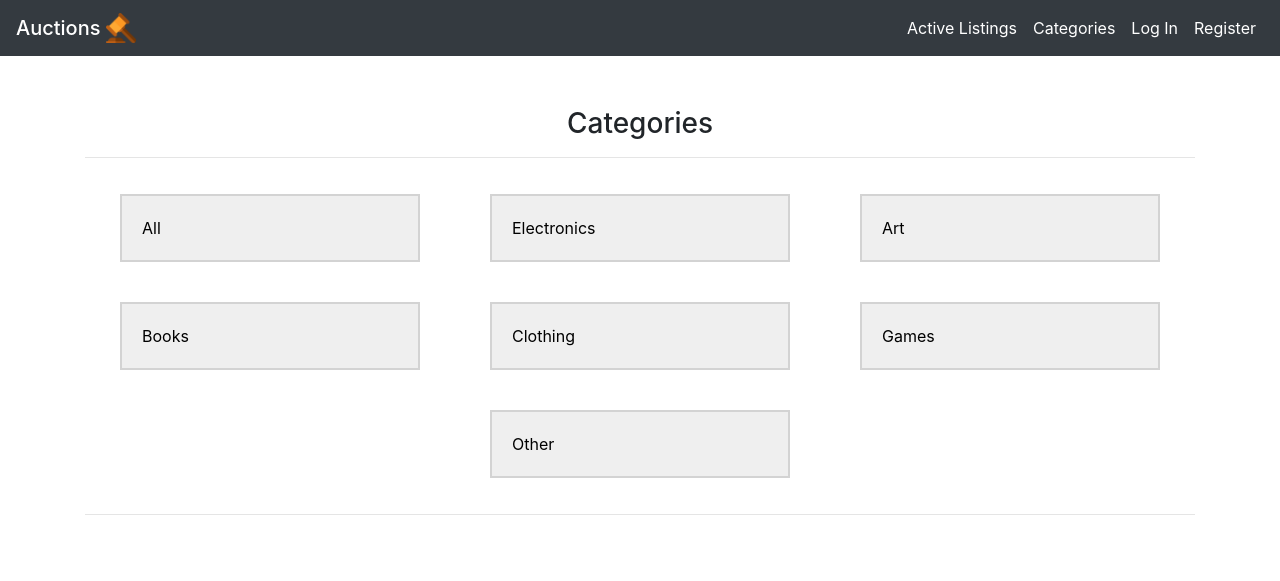
After one commit to hatimpiplodwala/CS50W, a Django app: page /category in a window 1280 px wide. The commit adds this page. Shown: the top 581 px of the page. Run offline with Django 3.2, Linux system fonts and the light colour scheme; data comes from the database, SQL or seed files in the repository; both versions use the stored data as it was after the commit; some libraries are stand-ins or nearby versions.

Commit message:
added category template and removed dropdown

```diff
--- a/Project-2/commerce/auctions/static/auctions/styles.css
+++ b/Project-2/commerce/auctions/static/auctions/styles.css
@@ -13,12 +13,12 @@
     text-align: left;
 }
 
-#listingpage{
+#listingpage, #categorypage{
     display: flex;
     flex-wrap: wrap;
 }
 
-#listingpage > div{
+#listingpage > div, #categorypage > button{
     margin-right: auto;
     margin-left: auto;
     margin-top: 20px;
@@ -34,10 +34,10 @@
     object-fit: contain;
 }
 
-#listingpage > p{
+#listingpage > p, #categorypage > p{
     margin-left: auto;
     margin-right: auto;
-    margin-bottom: 0%;
+    margin-bottom: 0;
     max-width: 100%;
     max-height: 100%;
     width: auto;
--- /dev/null
+++ b/Project-2/commerce/auctions/templates/auctions/categories.html
@@ -0,0 +1,25 @@
+{% extends "auctions/layout.html" %}
+
+{% block body %}
+
+    {% if message %}
+        <div class="alert alert-danger" role="alert">{{ message }}</div>
+    {% endif %}
+
+    <div class="container center">
+        <h3>Categories</h3>
+        <hr>
+        <form action="{% url 'category' %}" method="post">
+            {% csrf_token %}
+            <div id = "categorypage">
+                {% for i in categories%}
+                    <button name="category" value={{i}}>{{i}}</button>
+                {% empty %}
+                    <p>No categories</p>
+                {% endfor %}
+            </div>
+        <form>
+        <hr>
+    </div>
+
+{% endblock %}
--- a/Project-2/commerce/auctions/templates/auctions/layout.html
+++ b/Project-2/commerce/auctions/templates/auctions/layout.html
@@ -28,14 +28,7 @@
                         <a class="nav-link" href="{% url 'index' %}">Active Listings</a>
                     </li>
                     <li class="nav-item active dropdown">
-                        <a class="nav-link dropdown-toggle" href="#" id="navbarDropdown" role="button" data-toggle="dropdown" aria-haspopup="true" aria-expanded="false">
-                            Categories
-                        </a>
-                        <div class="dropdown-menu" aria-labelledby="navbarDropdown">
-                            {% for i in categories%}
-                                <a class="dropdown-item" href="{% url 'category' i %}">{{i}}</a>
-                            {% endfor %}
-                        </div>
+                        <a class="nav-link" href="{% url 'category' %}">Categories</a>
                     </li>
                     {% if user.is_authenticated %}
                         <li class="nav-item active">
--- a/Project-2/commerce/auctions/urls.py
+++ b/Project-2/commerce/auctions/urls.py
@@ -7,7 +7,7 @@ urlpatterns = [
     path("login", views.login_view, name="login"),
     path("logout", views.logout_view, name="logout"),
     path("register", views.register, name="register"),
-    path("category/<str:category>", views.categoryindex, name="category"),
+    path("category", views.category, name="category"),
     path("create", views.createlisting, name="create"),
     path("listing/<int:i>", views.listing_view, name="listing"),
     path("makebid/<int:i>", views.makebid, name="makebid"),
--- a/Project-2/commerce/auctions/views.py
+++ b/Project-2/commerce/auctions/views.py
@@ -26,23 +26,29 @@ def index(request):
     checkbidprice()
     return render(request, "auctions/index.html",{
             "activeitems": Listing.objects.filter(status=1),
-            "categories": categories
     })
 
-def categoryindex(request, category):
+def category(request):
     checkbidprice()
-    if category == "All":
-        return redirect("/")
+    if request.method=="POST":
+        category=request.POST["category"]
 
-    elif category not in categories:
-        return render(request, "auctions/index.html",{
-            "message":"Requested category not found",
-            "categories": categories
-        })
+        if category == "All":
+            return redirect("/")
+
+        elif category not in categories:
+            return render(request, "auctions/categories.html",{
+                "message":"Requested category not found",
+                "categories": categories
+            })
+
+        else:
+            return render(request, "auctions/index.html",{
+                "activeitems": Listing.objects.filter(status=1 ,category=category),
+            })
 
     else:
-        return render(request, "auctions/index.html",{
-            "activeitems": Listing.objects.filter(status=1 ,category=category),
+        return render(request, "auctions/categories.html",{
             "categories": categories
         })
 
@@ -105,7 +111,6 @@ def createlisting(request):
         description = request.POST["description"]
         if len(description) > 100:
             return render(request, "auctions/create.html",{
-                "categories": categories,
                 "selectable": selectable,
                 "message":"Description exceeded 100 characters"
             })
@@ -113,7 +118,6 @@ def createlisting(request):
         startbid= request.POST["startbid"]
         if not startbid.isnumeric() or float(startbid) < 0:
             return render(request, "auctions/create.html",{
-                "categories": categories,
                 "selectable": selectable,
                 "message":"Price fields should be numeric and greater than 0"
             })
@@ -122,7 +126,6 @@ def createlisting(request):
         category=request.POST["category"]
         if category not in selectable:
             return render(request, "auctions/create.html",{
-                "categories": categories,
                 "selectable": selectable,
                 "message":"Entered category is invalid"
             })
@@ -133,7 +136,6 @@ def createlisting(request):
         listing.save()
 
     return render(request, "auctions/create.html",{
-        "categories": categories,
         "selectable": selectable,
     })
 
@@ -142,8 +144,7 @@ def listing_view(request, i):
     listing=Listing.objects.get(id=i)
     if listing.status == 0:
         return render(request, "auctions/listing.html", {
-            "message": "Listing is closed",
-            "categories": categories
+            "message": "Listing is closed"
         })
 
     bidcount=Bid.objects.filter(item_id=i).count()
@@ -155,7 +156,7 @@ def listing_view(request, i):
         onwatchlist=None
     return render(request, "auctions/listing.html", {
         "listing": listing, "bidsmade": bidcount, "highestbider": maxbid,
-        "comments": comments, "onwatchlist": onwatchlist, "categories": categories
+        "comments": comments, "onwatchlist": onwatchlist
     })
 
 @login_required(redirect_field_name=None, login_url="/login")
@@ -169,7 +170,7 @@ def makebid(request, i):
         listing=Listing.objects.get(id=i)
         if listing.status == 0:
             return render(request, "auctions/listing.html", {
-                "message": "Listing is closed", "categories": categories
+                "message": "Listing is closed"
             })
 
         userbid=request.POST["bid"]
@@ -180,7 +181,7 @@ def makebid(request, i):
                 return render(request, "auctions/listing.html", {
                     "message":"Invalid bid amount. Must be greater than highest bid.",
                     "listing": listing, "bidsmade": bidcount, "highestbider": maxbid,
-                    "comments": comments, "onwatchlist": onwatchlist, "categories": categories
+                    "comments": comments, "onwatchlist": onwatchlist
                 })
 
         else:
@@ -188,7 +189,7 @@ def makebid(request, i):
                 return render(request, "auctions/listing.html", {
                     "message":"Invalid bid amount. Must be greater than starting bid.",
                     "listing": listing, "bidsmade": bidcount, "highestbider": maxbid,
-                    "comments": comments, "onwatchlist": onwatchlist, "categories": categories
+                    "comments": comments, "onwatchlist": onwatchlist
                 })
 
         addbid = Bid(user_id=user_id, item_id=listing, amount=userbid)
@@ -230,8 +231,7 @@ def addcomment(request, i):
         listing=Listing.objects.get(id=i)
         if listing.status == 0:
             return render(request, "auctions/listing.html", {
-                "message": "Listing is closed",
-                "categories": categories
+                "message": "Listing is closed"
             })
 
         usercomment=request.POST["comment"]
@@ -241,13 +241,13 @@ def addcomment(request, i):
             return render(request, "auctions/listing.html", {
                 "message":"Comment exceeded 100 characters",
                 "listing": listing, "bidsmade": bidcount, "highestbider": maxbid,
-                "comments": comments, "onwatchlist": onwatchlist, "categories": categories
+                "comments": comments, "onwatchlist": onwatchlist
             })
         elif len(usercomment) == 0:
             return render(request, "auctions/listing.html", {
                 "message":"No comment provided",
                 "listing": listing, "bidsmade": bidcount, "highestbider": maxbid,
-                "comments": comments, "onwatchlist": onwatchlist, "categories": categories
+                "comments": comments, "onwatchlist": onwatchlist
             })
 
         addcomment=Comment(user_id=user_id, item_id=listing, comment=usercomment)
@@ -301,7 +301,7 @@ def viewwatchlist(request):
             watchlistdetails.append([listing, highestbider, bidcount])
 
         return render(request, "auctions/watchlist.html", {
-            "watchlist": watchlistdetails, "categories": categories
+            "watchlist": watchlistdetails
         })
 
 @login_required(redirect_field_name=None, login_url="/login")
@@ -327,8 +327,7 @@ def viewwinsbids(request):
 
     return render(request, "auctions/winsandbids.html", {
             "bidlist": biddetails,
-            "winlist": windetails,
-            "categories": categories
+            "winlist": windetails
     })
 
 def viewmylistings(request):
@@ -342,5 +341,5 @@ def viewmylistings(request):
         listingdetails.append([i, highestbider, bidcount])
 
     return render(request, "auctions/mylisting.html", {
-            "listinglist": listingdetails, "categories": categories
+            "listinglist": listingdetails
         })
```
Also changed, not shown: Project-2/commerce/db.sqlite3.
